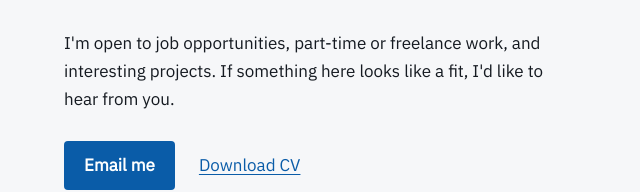
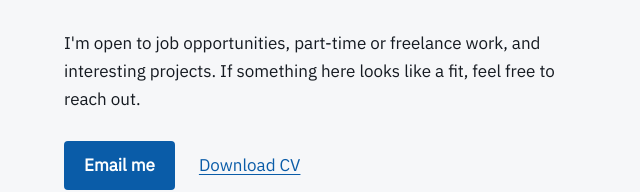
Before and after one commit to Michael-Nyawade/Michael-Nyawade.github.io, an Astro site: page /contact in a window 1280 px wide. Shown: the part 226-418 px from the top of the page, 320-960 px from the left. Built offline with nearby package versions, Linux system fonts and the light colour scheme; Astro itself is replaced by a stand-in of ours.

Commit message:
Rephrase Contact page call to action

```diff
--- a/src/pages/contact.astro
+++ b/src/pages/contact.astro
@@ -13,8 +13,8 @@ import { site } from "../data/site.js";
 
     <p>
       I'm open to job opportunities, part-time or freelance work, and
-      interesting projects. If something here looks like a fit, I'd like to
-      hear from you.
+      interesting projects. If something here looks like a fit, feel free
+      to reach out.
     </p>
 
     <p class="actions">
```
